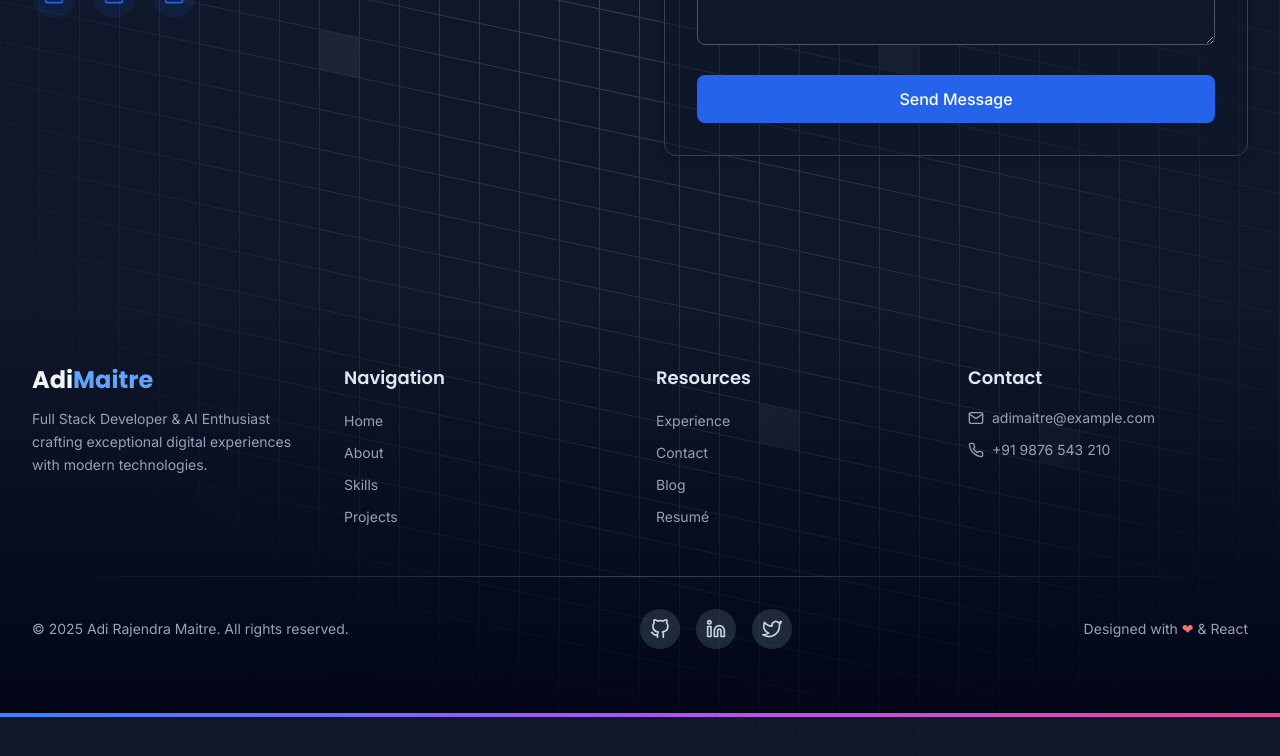
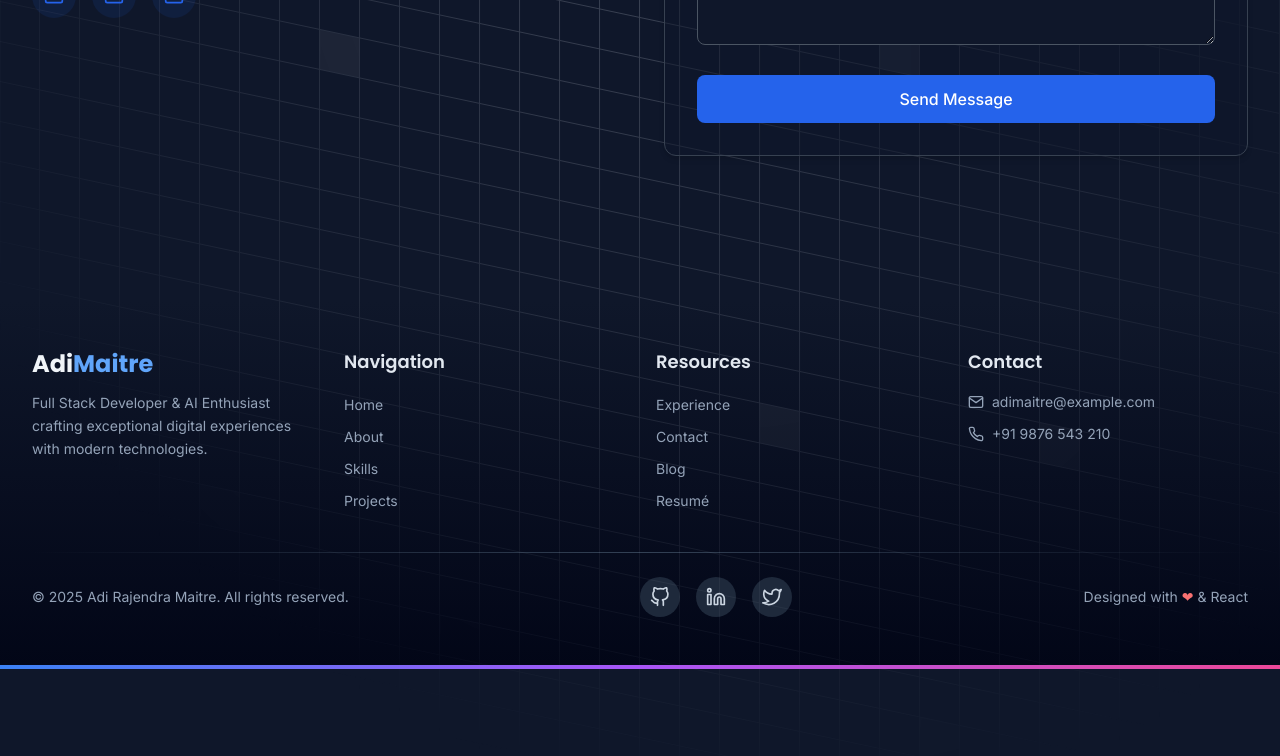
Before and after one commit to IchigoSolos69/portfolio_website, a React (Vite) app: page / in a window 1280 px wide. Shown: the part 6304-7060 px from the top of the page. Built offline with nearby package versions, Linux system fonts and the light colour scheme.

Commit message:
Update Footer.tsx

```diff
--- a/src/components/Footer.tsx
+++ b/src/components/Footer.tsx
@@ -6,8 +6,8 @@ const Footer = () => {
   return (
     <footer className="bg-gradient-to-b from-slate-900 to-slate-950 text-slate-100">
       {/* Main Footer Content */}
-      <div className="section-container py-16">
-        <div className="grid grid-cols-1 md:grid-cols-2 lg:grid-cols-4 gap-8 mb-12">
+      <div className="section-container py-12">
+        <div className="grid grid-cols-1 md:grid-cols-2 lg:grid-cols-4 gap-8 mb-10">
           {/* Brand Section */}
           <div className="flex flex-col">
             <h3 className="text-2xl font-bold mb-3">
@@ -57,10 +57,10 @@ const Footer = () => {
         </div>
 
         {/* Divider */}
-        <div className="h-px bg-gradient-to-r from-transparent via-slate-700 to-transparent mb-8"></div>
+        <div className="h-px bg-gradient-to-r from-transparent via-slate-700 to-transparent mb-6"></div>
 
         {/* Bottom Section */}
-        <div className="flex flex-col md:flex-row justify-between items-center gap-6">
+        <div className="flex flex-col md:flex-row justify-between items-center gap-4">
           {/* Copyright */}
           <div className="text-slate-400 text-sm">
             &copy; {currentYear} Adi Rajendra Maitre. All rights reserved.
```
